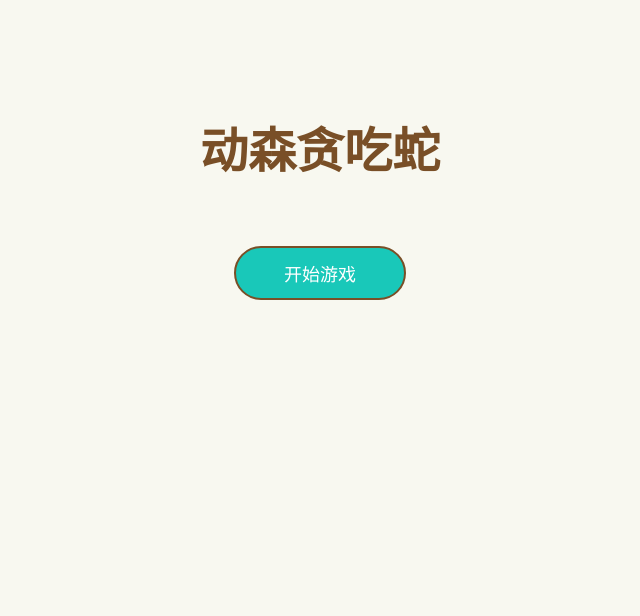
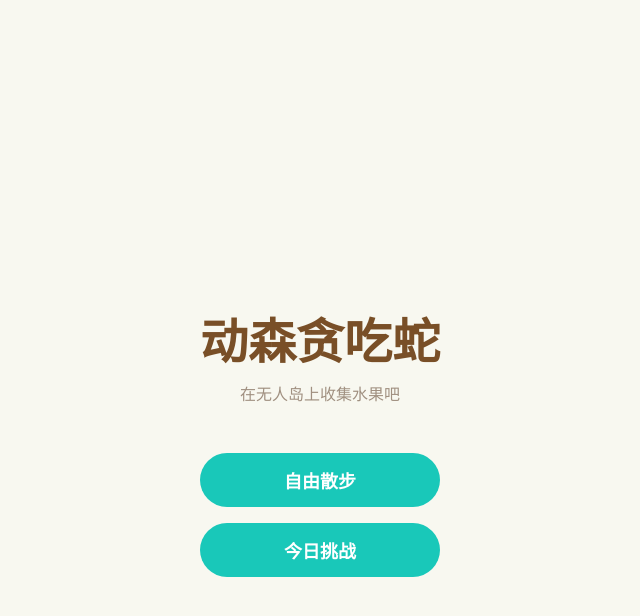
Before and after one commit to zzditto/snake-game, a Vue app: page / in a window 1280 px wide. Shown: the top 616 px of the page, without its empty margins (320-960 px from the left). Built offline with nearby package versions, Linux system fonts and the light colour scheme.

Commit message:
feat(ui): 实现 HomeView 菜单 + GameView 接入完整游戏流程

```diff
--- a/src/views/GameView.vue
+++ b/src/views/GameView.vue
@@ -1,7 +1,103 @@
 <template>
-  <main class="game">
-    <p>Game placeholder - 任务 16 实现</p>
+  <main class="game-view">
+    <GameHUD
+      :score="score"
+      :length="snakeLength"
+      :island-name="islandName"
+      @pause="togglePause"
+    />
+    <div class="canvas-area">
+      <GameCanvas
+        ref="canvasRef"
+        :island="island"
+        :mode="mode"
+        :difficulty="difficulty"
+        @die="onDie"
+        @eat="onEat"
+        @score-change="(v) => score = v"
+      />
+    </div>
+    <GameOverModal
+      :visible="gameOverVisible"
+      :score="finalScore"
+      :length="finalLength"
+      :is-new-high-score="isNewHigh"
+      @retry="retry"
+      @home="goHome"
+    />
   </main>
 </template>
-<script setup lang="ts"></script>
-<style lang="less" scoped>.game { padding: 40px; }</style>
+
+<script setup lang="ts">
+import { ref, computed } from 'vue';
+import { useRoute, useRouter } from 'vue-router';
+import GameCanvas from '@/components/GameCanvas.vue';
+import GameHUD from '@/components/GameHUD.vue';
+import GameOverModal from '@/components/GameOverModal.vue';
+import { useSettingsStore } from '@/stores/settings';
+import { useProgressStore } from '@/stores/progress';
+import type { IslandId, ModeId } from '@/game/types';
+import { ISLANDS } from '@/game/levels/islands';
+
+const route = useRoute();
+const router = useRouter();
+const settings = useSettingsStore();
+const progress = useProgressStore();
+
+const canvasRef = ref<InstanceType<typeof GameCanvas> | null>(null);
+
+const island = (route.params.island ?? 'spring') as IslandId;
+const mode = (route.query.mode ?? 'free') as ModeId;
+const difficulty = computed(() => settings.difficulty);
+
+const score = ref(0);
+const snakeLength = ref(3);
+const gameOverVisible = ref(false);
+const finalScore = ref(0);
+const finalLength = ref(0);
+const isNewHigh = ref(false);
+
+const islandName = computed(() => ISLANDS[island]?.name ?? '未知岛');
+
+function onDie(payload: { score: number; length: number; island: IslandId; mode: ModeId }) {
+  finalScore.value = payload.score;
+  finalLength.value = payload.length;
+  isNewHigh.value = progress.updateHighScore(payload.island, payload.score);
+  gameOverVisible.value = true;
+}
+
+function onEat(_payload: { foodKind: string; snakeLength: number }) {
+  snakeLength.value = _payload.snakeLength;
+}
+
+function togglePause() {
+  canvasRef.value?.pause();
+}
+
+function retry() {
+  gameOverVisible.value = false;
+  canvasRef.value?.reset();
+}
+
+function goHome() {
+  router.push({ name: 'home' });
+}
+</script>
+
+<style lang="less" scoped>
+@import '@/styles/tokens.less';
+
+.game-view {
+  display: flex;
+  flex-direction: column;
+  min-height: 100vh;
+  background: @bg-color;
+}
+.canvas-area {
+  flex: 1;
+  display: flex;
+  align-items: center;
+  justify-content: center;
+  padding: 16px;
+}
+</style>
--- a/src/views/HomeView.vue
+++ b/src/views/HomeView.vue
@@ -1,20 +1,59 @@
 <template>
   <main class="home">
-    <h1>动森贪吃蛇</h1>
-    <button @click="start">
-      开始游戏
-    </button>
+    <div class="title-area">
+      <h1 class="title">动森贪吃蛇</h1>
+      <p class="subtitle">在无人岛上收集水果吧</p>
+    </div>
+    <div class="menu-buttons">
+      <button class="btn-primary" @click="startFree">自由散步</button>
+      <button class="btn-primary" @click="startDaily">今日挑战</button>
+    </div>
   </main>
 </template>
 
 <script setup lang="ts">
 import { useRouter } from 'vue-router';
+
 const router = useRouter();
-const start = () => router.push({ name: 'game', params: { island: 'spring' } });
+
+function startFree() {
+  router.push({ name: 'game', params: { island: 'spring' }, query: { mode: 'free' } });
+}
+
+function startDaily() {
+  router.push({ name: 'game', params: { island: 'spring' }, query: { mode: 'daily' } });
+}
 </script>
 
 <style lang="less" scoped>
-.home { display: flex; flex-direction: column; align-items: center; padding: 80px 20px; gap: 32px; }
-h1 { font-size: 48px; color: #794f27; }
-button { padding: 12px 48px; font-size: 18px; border-radius: 999px; border: 2px solid #794f27; background: #19c8b9; color: white; cursor: pointer; }
+@import '@/styles/tokens.less';
+
+.home {
+  display: flex;
+  flex-direction: column;
+  align-items: center;
+  justify-content: center;
+  min-height: 100vh;
+  padding: 40px 20px;
+  gap: 48px;
+  background: @bg-color;
+}
+.title-area { text-align: center; }
+.title { font-size: 48px; color: @text-color; margin: 0; }
+.subtitle { font-size: 16px; color: @text-color-secondary; margin: 8px 0 0; }
+.menu-buttons { display: flex; flex-direction: column; gap: 16px; width: 240px; }
+.btn-primary {
+  padding: 14px 32px;
+  border: none;
+  border-radius: 999px;
+  background: @primary-color;
+  color: #fff;
+  font-size: 18px;
+  font-weight: 600;
+  cursor: pointer;
+  text-align: center;
+  transition: background 0.2s;
+  &:hover { background: #3dd4c6; }
+  &:active { background: #11a89b; }
+}
 </style>
```
